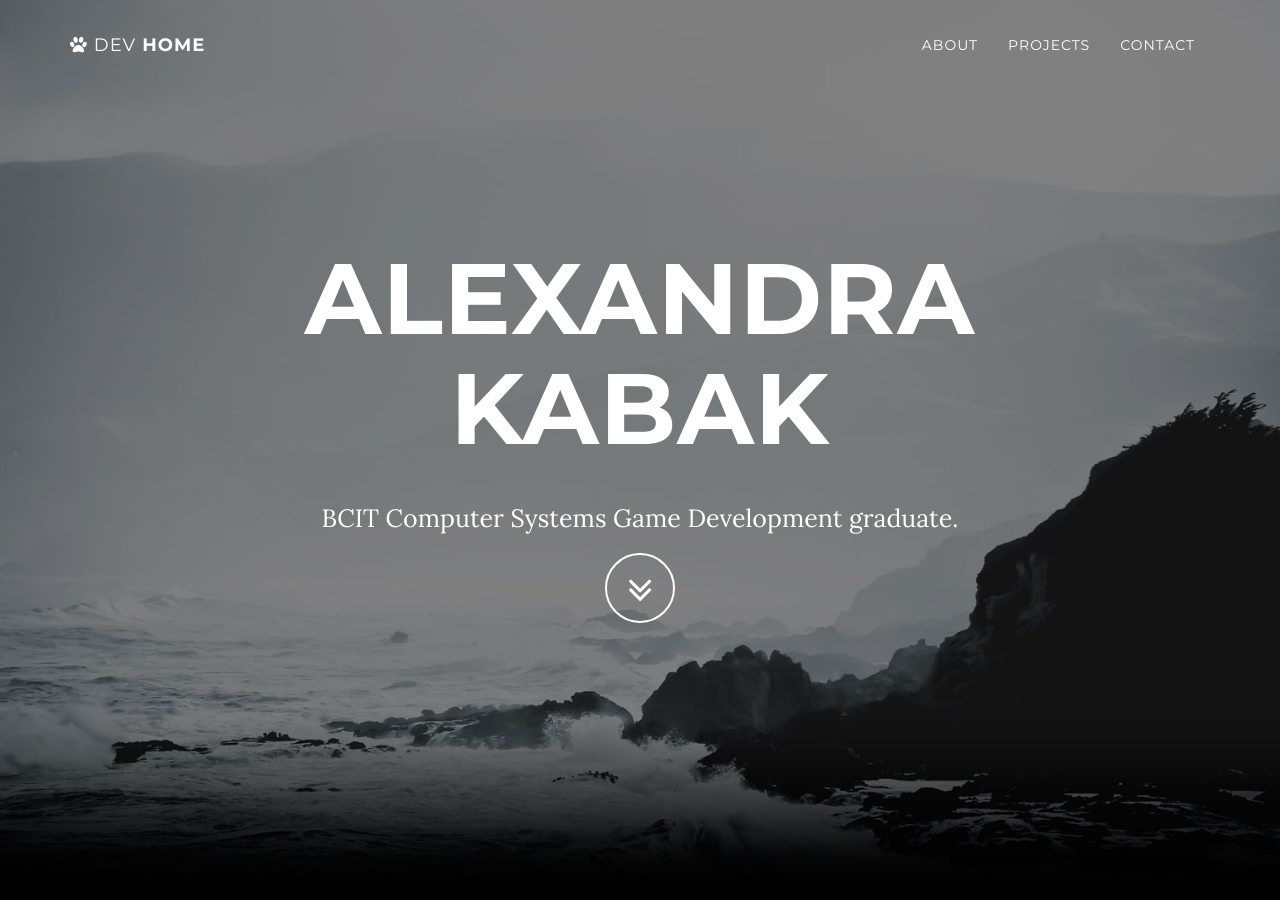
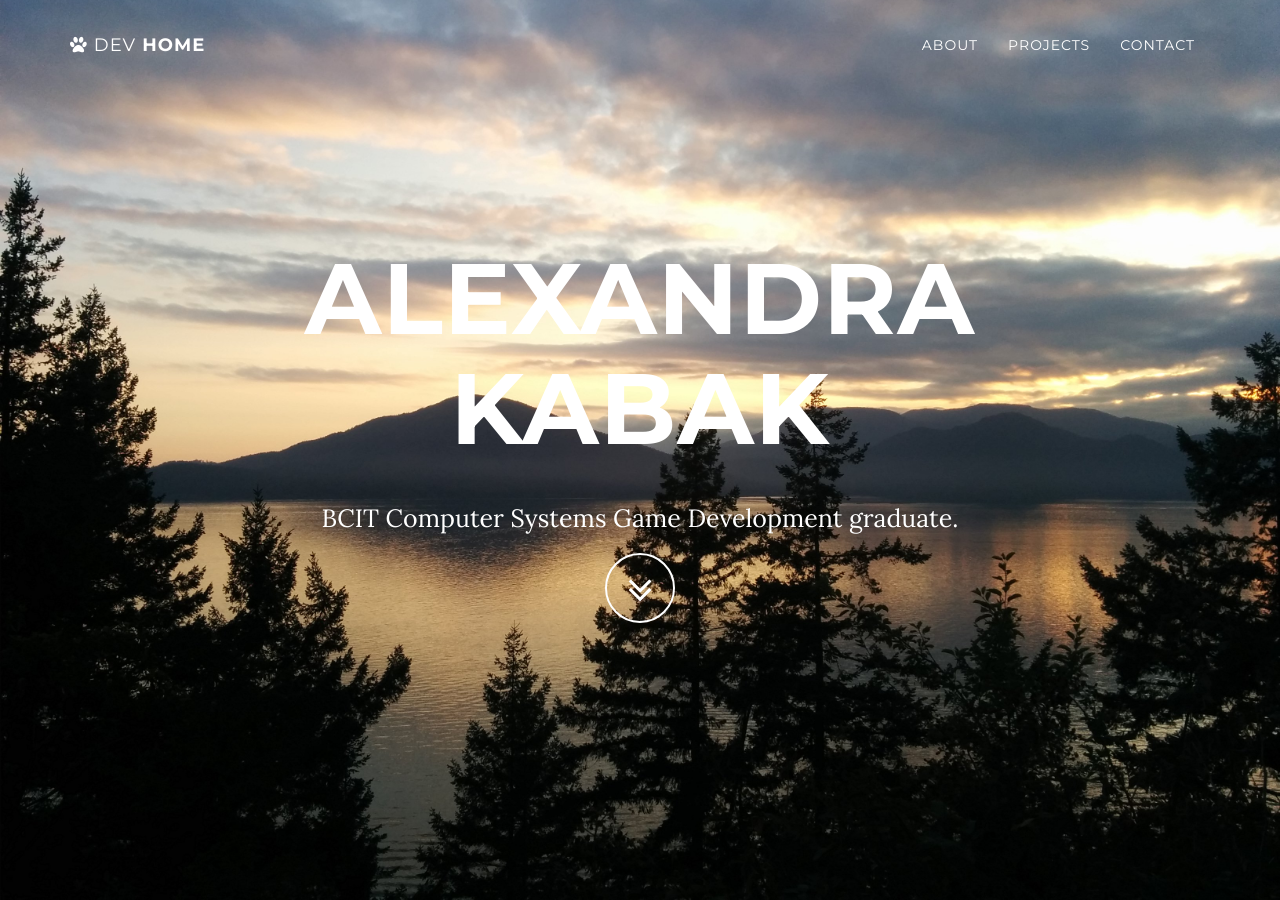
Before and after one commit to LexaFayte/DevKabak, a Jekyll site: the page built from index.html, in a window 1280 px wide and 900 px high. Built offline with Jekyll 4.4.1, drawn with Linux system fonts in a browser that asks for light colours.

Commit message:
image updates

```diff
--- a/_includes/css/grayscale.css
+++ b/_includes/css/grayscale.css
@@ -138,7 +138,7 @@ a:focus {
     padding: 100px 0;
     text-align: center;
     color: #fff;
-    background: url(/img/intro-bg.jpg) no-repeat bottom center scroll;
+    background: url(/img/Whistler_intro.jpg) no-repeat bottom center scroll;
     background-color: {{ site.color.primary-dark }};
     -webkit-background-size: cover;
     -moz-background-size: cover;
@@ -252,11 +252,11 @@ a:focus {
     padding-top: 100px;
 }
 
-.download-section {
+.project-section {
     width: 100%;
     padding: 50px 0;
     color: #fff;
-    background: url(/img/downloads-bg.jpg) no-repeat center center scroll;
+    background: url(/img/projects_bg.jpg) no-repeat center center scroll;
     background-color: {{ site.color.primary-dark }};
     -webkit-background-size: cover;
     -moz-background-size: cover;
```
Also changed, not shown: img/Whistler_intro.jpg (added), img/projects_bg.jpg (added).
